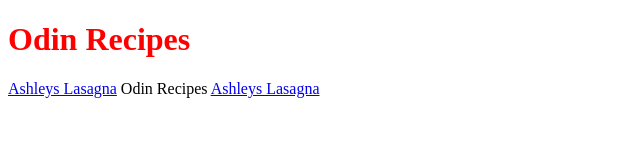
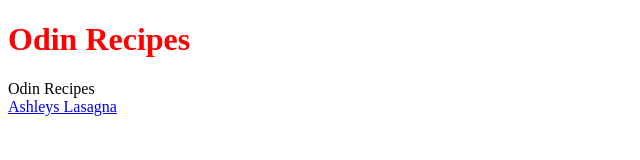
Before and after one commit to nimadoosty/odin-recipes, a plain HTML site: page index.html in a window 1280 px wide. Shown: the whole page, without its empty margins (0-640 px from the left). Drawn offline with Linux system fonts and the light colour scheme.

Commit message:
Added CSS file and removed duplicate links and fixed alignment

```diff
--- a/index.html
+++ b/index.html
@@ -18,11 +18,12 @@
         <h1>
             Odin Recipes
         </h1>
-        <a href="http://127.0.0.1:5500/recipes/lasagna.html">Ashleys Lasagna</a>
     </body>
     </html>
         Odin Recipes
     </h1>
+    <br>
     <a href="http://127.0.0.1:5500/recipes/lasagna.html">Ashleys Lasagna</a>
+
 </body>
 </html>
```
